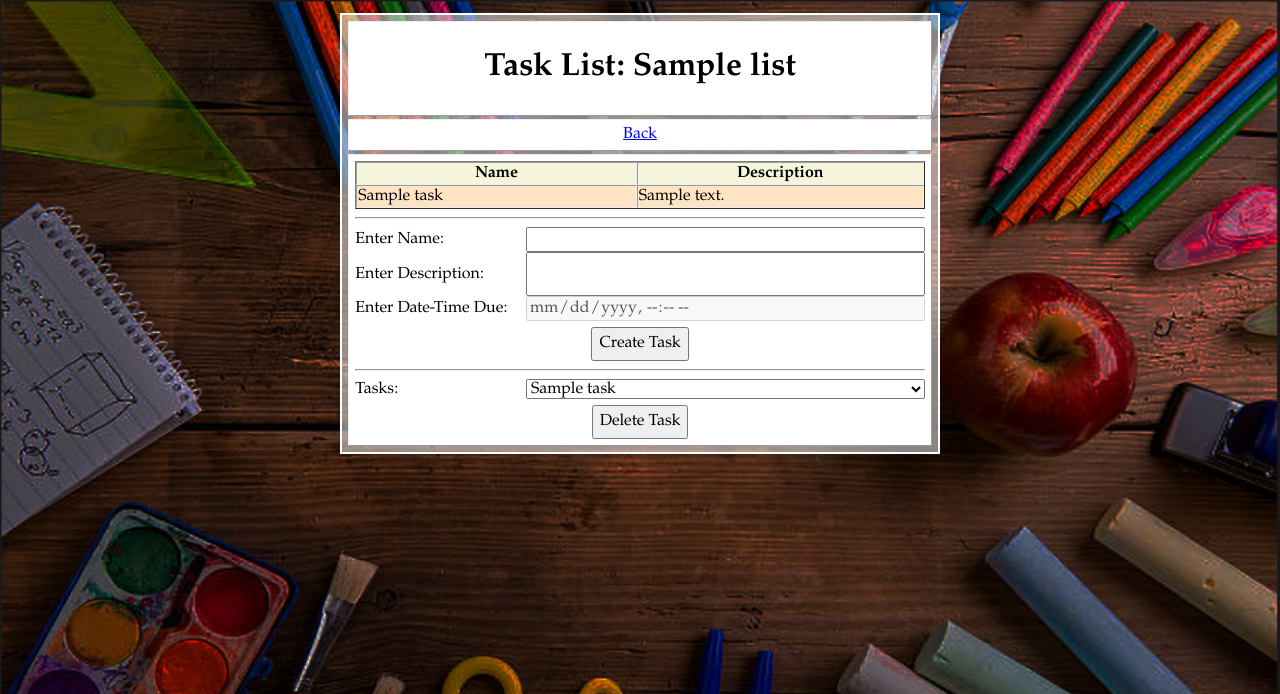
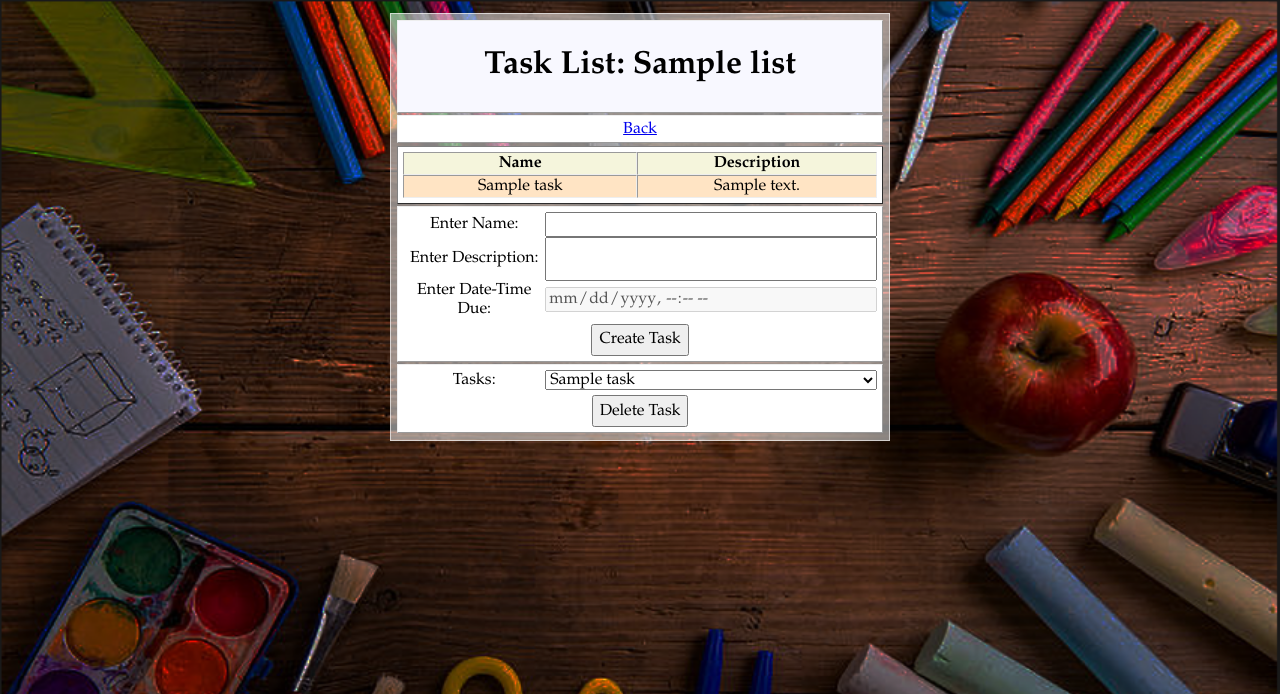
Before and after one commit to gguerini129/chores-tasks, a Flask app: page /tasklist/1 in a window 1280 px wide. Shown: the top 694 px of the page. Run offline with Flask 2, Linux system fonts and the light colour scheme; the visitor is signed in with stand-in values (Sample User, id 1); tables that the repository leaves empty hold one stand-in row (values such as "Sample post"); some libraries are stand-ins or nearby versions.

Commit message:
I overhauled the css :D

```diff
--- a/main.py
+++ b/main.py
@@ -39,7 +39,7 @@ def register():
     :return: render_template for the next page
     """
 
-    msg = "Nothing to report."
+    msg = ""
 
     if request.method == "POST" and "username" in request.form and "password" in request.form and "email" in request.form and "first-name" in request.form and "last-name" in request.form:
         username = request.form["username"]
@@ -92,7 +92,7 @@ def login():
     :return: render_template for the next page
     """
 
-    msg = "Nothing to report."
+    msg = ""
 
     if request.method == "POST" and "username" in request.form and "password" in request.form:
         username = request.form["username"]
--- a/static/global.css
+++ b/static/global.css
@@ -23,59 +23,71 @@ input, textarea, select, button {
     font-size: inherit;
 }
 
-header > h1 {
-    text-align: center;
-}
-
-p {
-    text-align: center;
-    margin: 0;
-}
-
 .container {
     background-color: rgba(255, 255, 255, 0.5);
     border-style: solid;
-    border-width: 2px;
-    border-color: white;
-    max-width: 600px;
+    border-width: 1px;
+    border-color: rgba(255, 255, 255, 0.6);
+    max-width: 500px;
     padding: 0.5%;
     margin-left: auto;
     margin-right: auto;
 }
 
 .plate {
+    text-align: center;
     background-color: white;
     border-style: outset;
     border-width: 1px;
+    margin-top: 0.5%;
     padding: 1%;
 }
 
-.plate:not(:first-child) {
-    margin-top: 0.5%;
+header.plate {
+    background-color: ghostwhite;
+    margin-top: 0;
 }
 
-nav {
+p.plate {
+    margin-bottom: 0;
+    margin-left: 0;
+    margin-right: 0;
+}
+
+nav.plate {
+    display: flex;
+    flex-direction: row;
+    padding: 0;
+}
+
+nav.plate > a {
+    flex: 1;
+    padding-bottom: 0.75%;
+    padding-top: 0.75%;
+}
+
+nav.plate > a:hover {
+    background-color: rgba(127, 127, 127, 0.1);
+}
+
+form > .fields {
+    display: grid;
+    grid-template-columns: 30% 70%;
+    align-items: center;
+}
+
+form > .actions {
     display: flex;
     flex-direction: row;
     justify-content: space-evenly;
 }
 
-.form-grid {
-    display: grid;
-    grid-template-columns: 30% 70%;
-    /* grid-gap: 2%; Doesn't work )-: perhaps set parent height */
-    align-items: center;
+button.larger {
+    padding-bottom: 1%;
+    padding-top: 1%;
 }
 
-.submit {
-    display: block;
-    padding-bottom: 1%;
-    padding-top: 1%;
-    margin-left: auto;
-    margin-right: auto;
-}
-
-.form-grid + .submit {
+.fields + .actions {
     margin-top: 1%;
 }
 
--- a/templates/base.html
+++ b/templates/base.html
@@ -5,21 +5,20 @@
     <title>Chores & Tasks</title>
     <link rel="stylesheet" href="{{ url_for('static', filename='global.css') }}" />
 </head>
-<body><div class="container">
+<body>
+    <div class="container">
         <header class="plate">
-        {% block header %}
-            <h1>Chores % Tasks</h1>
-        {% endblock header %}
+            {% block header_plate %}
+                <h1>Chores & Tasks</h1>
+            {% endblock %}
         </header>
-    <nav class="plate">
-        {% block nav %}
-            <li>Overwrite the nav block.</li>
-        {% endblock %}
-    </nav>
-    <main class="plate">
+        <main>
             {% block main %}
+                <div class="plate">
                     <p>Overwrite the main block.</p>
+                </div>
             {% endblock %}
         </main>
-</div></body>
+    </div>
+</body>
 </html>
--- a/templates/tasklist.html
+++ b/templates/tasklist.html
@@ -1,14 +1,17 @@
 {% extends "base.html" %}
 
-{% block header %}
+<!-- Header Plate -->
+{% block header_plate %}
     <h1>Task List: {{task_list_name}}</h1>
 {% endblock %}
-{% block nav %}
+
+<!-- Main -->
+{% block main %}
+    <nav class="plate">
         <a href="{{ url_for('home') }}">Back</a>
-{% endblock %}
-{% block main %}
+    </nav>
     {% if tasks %}
-        <table class="task-list">
+    <table class="task-list plate">
         <tr>
             <th>Name</th>
             <th>Description</th>
@@ -20,10 +23,9 @@
             </tr>
         {% endfor %}
     </table>
-        <hr />
     {% endif %}
-    <form action="{{ url_for('tasklist', task_list_id=task_list_id) }}" method="post">
-        <div class="form-grid">
+    <form class="plate" action="{{ url_for('tasklist', task_list_id=task_list_id) }}" method="post">
+        <div class="fields">
             <label for="task-name">Enter Name:</label>
             <input type="text" id="task-name" name="task-name" maxlength="64" required="" />
             <label for="task-description">Enter Description:</label>
@@ -31,12 +33,13 @@
             <label for="date-time-due">Enter Date-Time Due:</label>
             <input type="datetime-local" id="date-time-due" name="task-date-time-due" disabled="" />
         </div>
-        <button class="submit" name="submit" value="create">Create Task</button>
+        <div class="actions">
+            <button class="larger" name="submit" value="create">Create Task</button>
+        </div>
     </form>
     {% if tasks %}
-        <hr />
-        <form action="{{ url_for('tasklist', task_list_id=task_list_id) }}" method="post">
-            <div class="form-grid">
+    <form class="plate" action="{{ url_for('tasklist', task_list_id=task_list_id) }}" method="post">
+        <div class="fields">
             <label for="tasks">Tasks:</label>
             <select id="tasks" name="task-id" required="">
                 {% for task in tasks %}
@@ -44,7 +47,9 @@
                 {% endfor %}
             </select>
         </div>
-            <button class="submit" name="submit" value="delete">Delete Task</button>
+        <div class="actions">
+            <button class="larger" name="submit" value="delete">Delete Task</button>
+        </div>
     </form>
     {% endif %}
 {% endblock %}
```
Also changed, not shown: templates/home.html (+18 -13 lines), templates/login.html (+16 -13 lines), templates/register.html (+18 -10 lines). Lines whose indentation alone changed are shown as unchanged.
